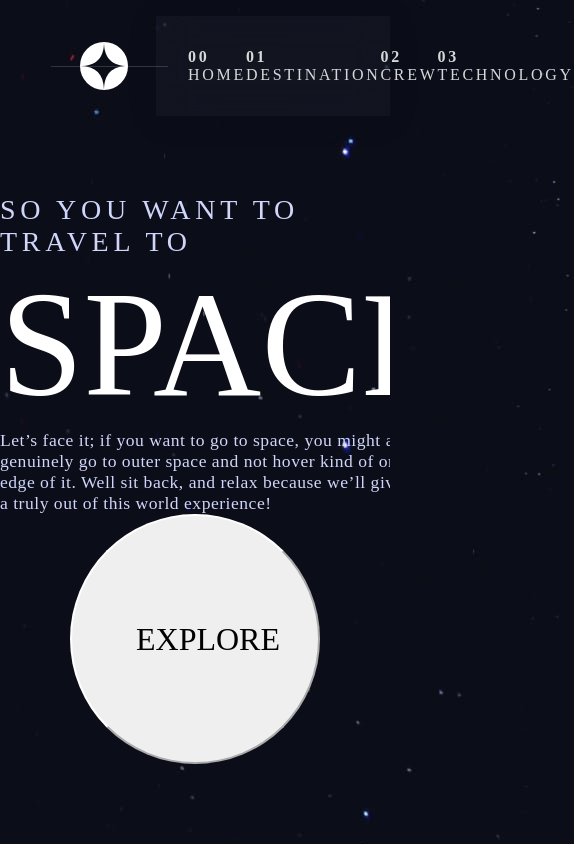
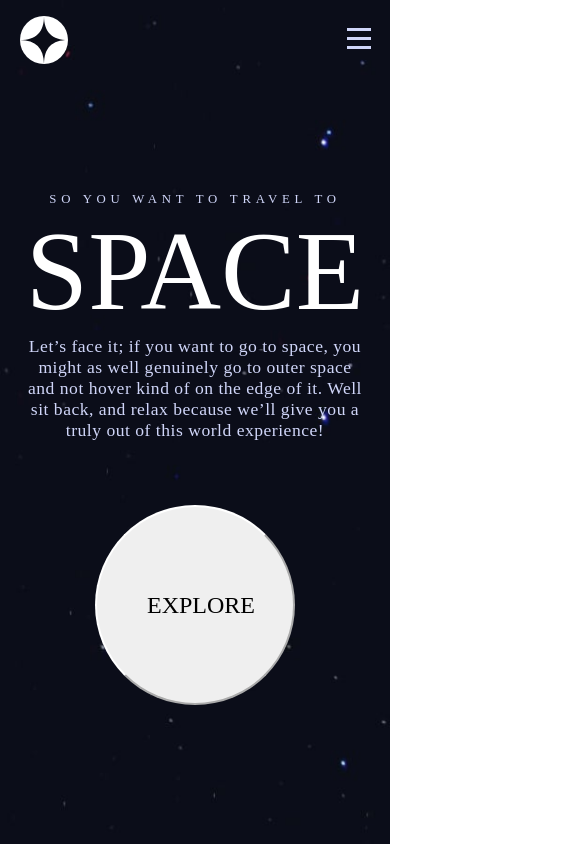
Before and after one commit to Emmanuetoks/space-tourism-website-vite, a React (Vite) app: page / in a window 390 px wide. Shown: the whole page, 574 px wide, since content can reach past the window. Built offline with nearby package versions, Linux system fonts and the light colour scheme.

Commit message:
Made the home page responsive
modified the css stylesheets to make the homepage responsive on tablet and mobile

```diff
--- a/base.css
+++ b/base.css
@@ -3,8 +3,6 @@
 --clr_white: var(--clr_white);
 --clr-paragraph-text: var(--clr-text);
 --clr-nav-line: rgba(255, 255, 255, 0.164);
-    /* --fs-h1: ; */
-    /* --fs- */
 --ff_Bellefair: 'Bellefair';
 --ff_Barlow-condensed: 'Barlow Condensed';
 --clr_white: #ffffff;
@@ -12,6 +10,9 @@
 --clr_nav-link: #ffffffd5;
 }
 
+html, body {
+    height: 100%;
+}
 
 *,
 *::before,
@@ -19,7 +20,16 @@
     box-sizing: border-box;
     margin: 0;
     padding: 0;
-    /* font-family: sans-serif; */
+}
+
+#root {
+    flex-direction: column;
+    height: 100%;
+    gap: 10rem;
+}
+
+body {
+    background-image: url('/data/images/assets/home/background-home-desktop.jpg');
 }
 
 
@@ -67,10 +77,6 @@ article {
     font-family: 'Barlow Condensed';
 }
 
-body {
-    background-image: url('/public/data/images/assets/home/background-home-desktop.jpg');
-}
-
 .pos-rel {
     position: relative;
 }
@@ -79,14 +85,14 @@ body {
     position: absolute;
 }
 
-.flex-item {
+.flex {
     display: flex;
 }
 
 .nav {
-    width: 100vw;
+    width: 100%;
     justify-content: space-between;
-    padding-top: 1em;
+    padding-top: 2em;
     align-items: center;
 }
 
@@ -99,7 +105,7 @@ body {
     box-shadow: 0 4px 30px rgba(0, 0, 0, 0.1);
     backdrop-filter: blur(19.5px);
     -webkit-backdrop-filter: blur(19.5px);
-    padding: 2em 2em;
+    height: 15vh;
 }
 
 .nav__menu::before {
@@ -112,7 +118,13 @@ body {
 }
 
 .nav__logo {
-    margin-left: 5em;
+    margin-left: 5%;
+}
+
+.nav__list-item {
+    height: inherit;
+    align-items: center;
+    justify-items: center;
 }
 
 .nav__link {
@@ -123,7 +135,17 @@ body {
     text-transform: uppercase;
 }
 
-.nav__link:hover::after {
+.nav__list-item:hover::after {
+    content: '';
+    width: 100%;
+    height: .3em;
+    background-color: black;
+    position: absolute;
+    bottom: 0;
+    background-color: var(--clr_white);
+}
+
+.nav__list-item--active {
     content: '';
     width: 100%;
     height: .3em;
@@ -134,13 +156,111 @@ body {
     background-color: var(--clr_white);
 }
 
-.nav__link--active {
+.nav__hamburger {
+    background-color: transparent;
+    margin-right: 5%;
+    display: none;
+}
+
+@media (max-width: 1024px) {
+    #root {
+        gap: 5rem;
+
+    }
+
+    h1 {
+        font-size: 7rem;
+        font-weight: 500;
+    }
+
+
+    h2 {
+        font-size: 4rem;
+    }
+
+    h3 {
+        font-size: 2rem;
+    }
+
+    h4 {
+        font-size: 1rem;
+    }
+
+    h5 {
+        font-family: var(--ff_Barlow-condensed);
+        font-size: .8rem;
+        letter-spacing: 4.75px;
+        font-weight: 100;
+    }
+
+    .nav {
+        padding: 0;
+    }
+
+    .nav__link {
+        font-size: 13px;
+    }
+
+    .nav__menu b {
+        display: block;
+    }
+
+    .nav__menu::before {
+        display: none;
+    }
+}
+
+@media (max-width: 500px) {
+    .nav {
+        padding-top: 1rem;
+    }
+
+    .nav__menu {
+        display: none;
+    }
+
+    .nav__list-item {
+        height: auto;
+        width: calc(100%);
+        justify-content: center;
+    }
+
+    .nav__list-item:hover::after {
         content: '';
-    width: 100%;
-    height: .3em;
+        width: .3em;
+        height: calc(100% + .5rem);
         background-color: black;
         position: absolute;
         left: 0;
-    top: calc(100% + 1.8em);
+        bottom: -5px;
         background-color: var(--clr_white);
     }
+
+    .nav__hamburger {
+        display: inline-block;
+        z-index: 3;
+    }
+
+    .nav__menu b {
+        display: inline-block;
+        margin-right: .5rem;
+    }
+
+    .nav__link {
+        font-size: 18px;
+    }
+
+
+
+    .nav__menu--mob-display {
+        display: flex;
+        position: absolute;
+        top: 0;
+        right: 0;
+        height: 100vh;
+        flex-direction: column;
+        justify-content: start;
+        justify-content: space-around;
+        z-index: 2;
+    }
+}
--- a/home.css
+++ b/home.css
@@ -1,14 +1,11 @@
 .main-content {
     width: 100%;
-    bottom: 5rem;
     justify-content: space-around;
-    flex-wrap: wrap;
-    overflow: clip;
+    padding: 3em;
 }
 
 .main-content__intro-text {
     max-width: 440px;
-    align-self: flex-start;
     word-wrap: normal;
     color: var(--clr_white);
 }
@@ -21,26 +18,54 @@
     color: var(--clr_white);
 }
 
-/* .main-content__small-heading {} */
-
 .main-content__button {
     text-transform: uppercase;
-    width: 250px;
-    height: 250px;
+    width: 200px;
+    height: 200px;
     border-radius: 50%;
-    padding: 4rem;
+    padding: 50px;
     transition-duration: 1000ms;
     transition-property: box-shadow;
     align-self: flex-end;
     border-color: var(--clr_white);
-    font-family: var( --ff_Bellefair);
-    font-size: 2rem;
+    font-family: var(--ff_Bellefair);
+    font-size: 1.5rem;
 }
 
 .main-content__button:hover {
     box-shadow: 0 0 0 2.5rem rgba(255, 255, 255, 0.349);
 }
 
-.main-content__small-heading, .main-content__article {
+.main-content__small-heading,
+.main-content__article {
     color: var(--clr_light-sky-blue);
 }
+
+
+
+
+@media (max-width: 1024px) {
+    body {
+        background-image: url('/public/data/images/assets/home/background-home-tablet.jpg');
+        background-repeat: no-repeat;
+        background-size:cover;
+    }
+
+    .main-content {
+        flex-direction: column;
+        align-items: center;
+        gap: 4rem;
+        bottom: 1rem;
+    }
+
+    .main-content__intro-text {
+        text-align: center;
+    }
+}
+
+@media (max-width:500px) {
+    body {
+        background-image: url('/public/data/images/assets/home/background-home-mobile.jpg');
+        background-size: cover;
+    }
+}
--- a/index.html
+++ b/index.html
@@ -7,12 +7,11 @@
   <link rel="shortcut icon" href="/data/images/assets/favicon-32x32.png" type="image/x-icon">
   <link rel="stylesheet" href="base.css">
   <link rel="stylesheet" href="home.css">
-  <!-- <link rel="stylesheet" href="home.css"> -->
   <title>Space tourism website | Frontend mentor challenge</title>
 </head>
 <body>
 
-  <div id="root"></div>
+  <div class="flex" id="root"></div>
 </body>
 
 <script src="/src/main.jsx" type="module"></script>
--- a/src/components/App.jsx
+++ b/src/components/App.jsx
@@ -5,8 +5,6 @@ const App = () => {
         <>
             <Home/>
         </>
-
-
     )
 }
 
--- a/src/components/MainHomeContent.jsx
+++ b/src/components/MainHomeContent.jsx
@@ -1,17 +1,17 @@
-import React from 'react'
+import React from 'react';
 
 const MainHomeContent = () => {
     return (
-        <main className='main-content flex-item pos-abs'>
+        <main className='main-content flex'>
             <section className='main-content__intro-text'>
                 <h5 className='main-content__heading main-content__small-heading'>So you want to travel to</h5>
                 <h1 className='main-content__heading main-content__big-heading'>space</h1>
                 <article className='main-content__article'>
-                Let’s face it; if you want to go to space, you might as well genuinely go to outer space and not hover kind of on the edge of it. Well sit back, and relax because we’ll give you a truly out of this world experience!
+                    Let’s face it; if you want to go to space, you might as well genuinely go to outer space and not hover kind of on the edge of it. Well sit back, and relax because we’ll give you a truly out of this world experience!
                 </article>
             </section>
 
-            <section className='main-content__button-section flex-item'>
+            <section className='main-content__button-section flex'>
                 <button className='main-content__button'>explore</button>
             </section>
         </main>
--- a/src/components/Navbar.jsx
+++ b/src/components/Navbar.jsx
@@ -1,26 +1,39 @@
 import React from 'react'
 
 const Navbar = () => {
+
+  let shouldDisplay = 'false';
+
+  const toggleMenu = ()=>{
+    let navMenu = document.getElementById('navMenu');
+    navMenu.classList.toggle('nav__menu--mob-display');
+    console.log(navMenu.getAttribute('display'));
+  }
+
+
   return (
-    <nav className='nav flex-item'>
+    <nav id='navBar' className='nav flex'>
         <img className='nav__logo' src='data/images/assets/shared/logo.svg'/>
-        <ul className='nav__menu flex-item pos-rel ff-barlow '>
-          <li className='nav__list-item'>
+        <a onClick={toggleMenu} href='#' className='nav__hamburger'>
+          <img src='/data/images/assets/shared/icon-hamburger.svg'/>
+        </a>
+        <ul id='navMenu' display={shouldDisplay} className='nav__menu flex pos-rel ff-barlow '>
+          <li className='nav__list-item flex pos-rel'>
             <a href='#' className='nav__link pos-rel'>
                 <b>00 </b> Home
             </a>
           </li>
-          <li className='nav__list-item'>
+          <li className='nav__list-item flex pos-rel'>
             <a href='#' className='nav__link pos-rel'>
               <b>01 </b>Destination
             </a>
           </li>
-          <li className='nav__list-item'>
+          <li className='nav__list-item flex pos-rel' >
             <a href='#' className='nav__link pos-rel'>
               <b>02 </b> Crew
             </a>
           </li>
-          <li className='nav__list-item'>
+          <li className='nav__list-item flex pos-rel'>
             <a href='#' className='nav__link pos-rel'>
               <b>03 </b>Technology
             </a>
```
Lines whose indentation alone changed are shown as unchanged.
